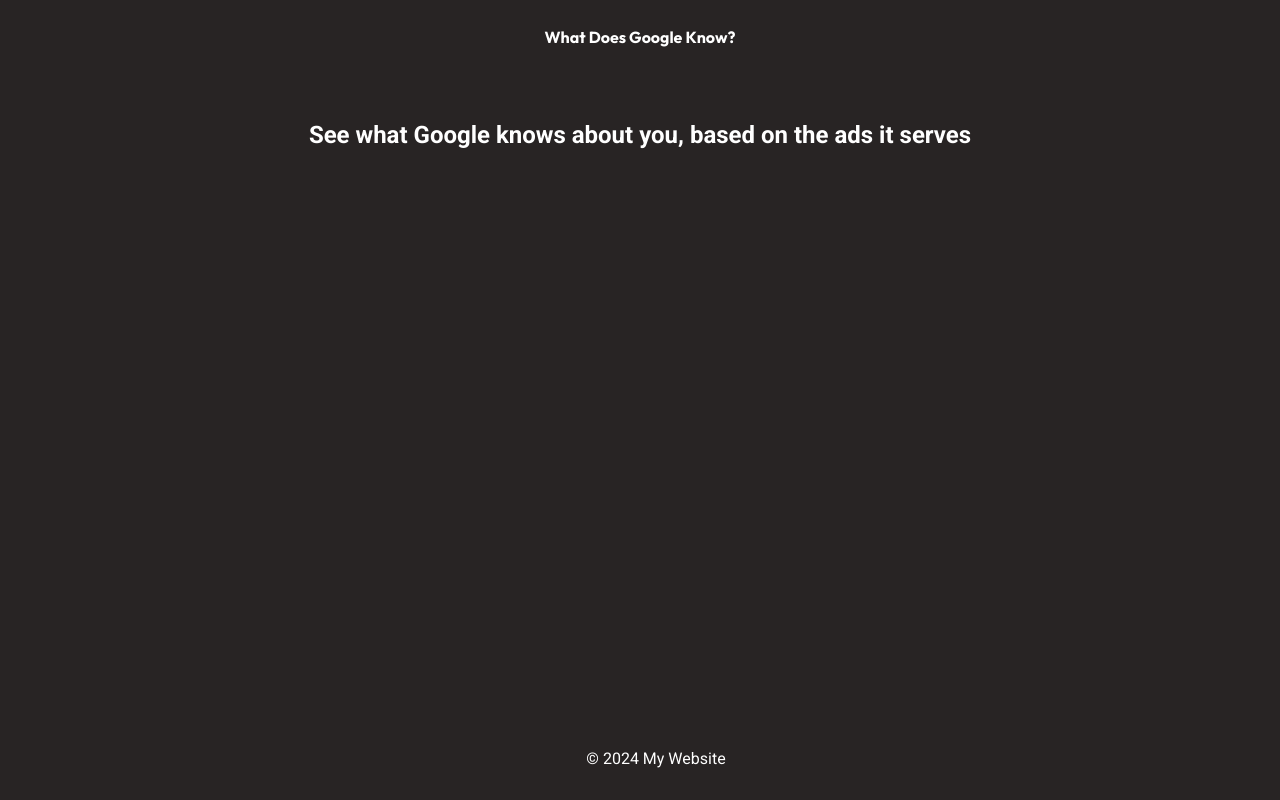
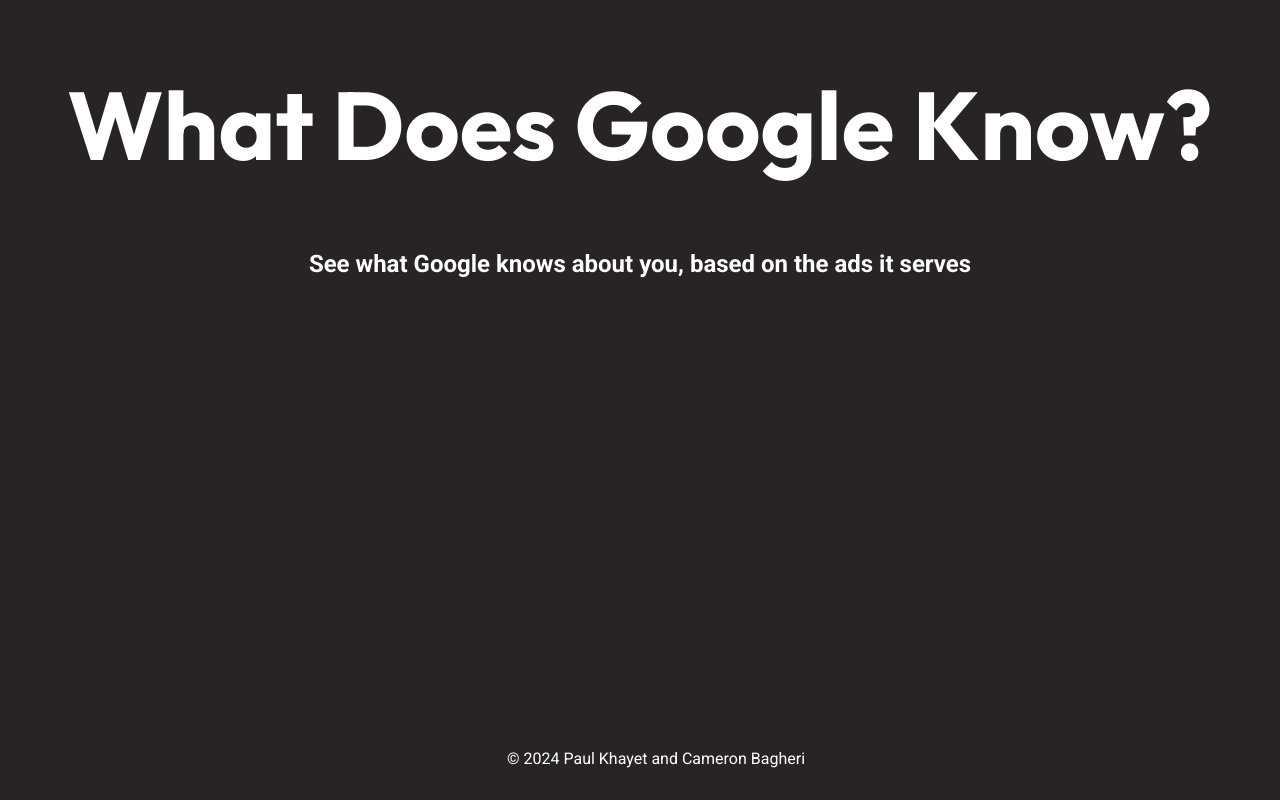
Before and after one commit to paulkhayet/WhatDoesGoogleKnow, a plain HTML site: page public/index.html in a window 1280 px wide. Drawn offline with Linux system fonts and the light colour scheme.

Commit message:
Small Changes

```diff
--- a/public/index.html
+++ b/public/index.html
@@ -27,7 +27,7 @@
         </script>
     </main>
     <footer>
-        <p>© 2024 My Website</p>
+        <p>© 2024 Paul Khayet and Cameron Bagheri</p>
     </footer>
 </body>
 </html>
--- a/public/styles.css
+++ b/public/styles.css
@@ -8,26 +8,26 @@ body {
 }
 
 header {
-    padding: 1rem;
+    padding: 0rem;
     text-align: center;
 }
 
 header h1 {
     font-family: 'Outfit', sans-serif;
-    font-size: 1em;
+    font-size: 6em;
     width: 100%; /* Ensure the container spans the full viewport width */
     word-wrap: break-word; /* Ensure long text wraps within the container */
 }
 
 main {
-    padding: 2rem;
+    padding: 0rem;
     text-align: center;
 }
 
 main h2 {
     font-family: 'Roboto', sans-serif;
     font-size: 1.5rem;
-    margin: 1rem 0;
+    margin: 0rem 0;
 }
 
 footer {
```
